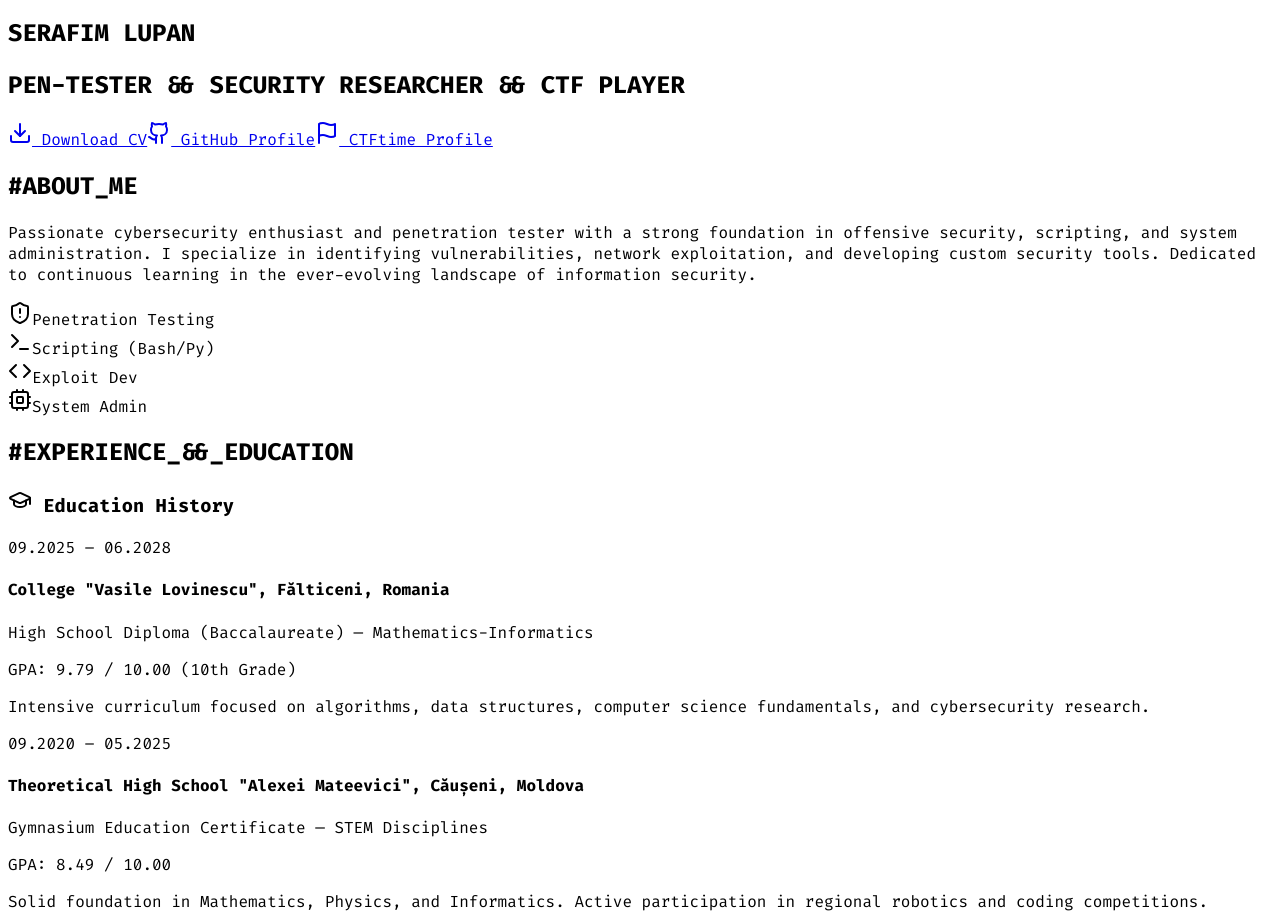
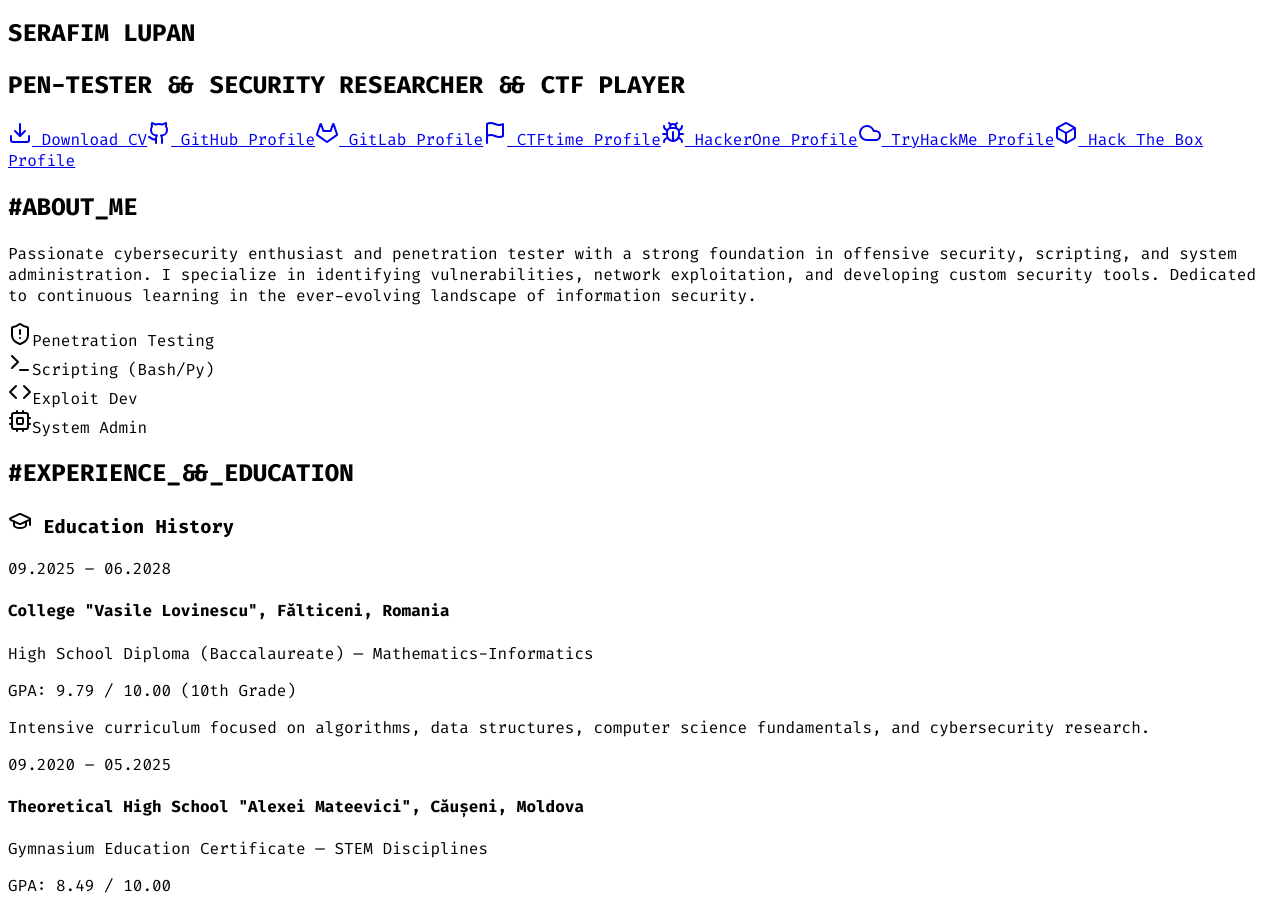
Before and after one commit to SerafimLupan/Serafim_Lupan-v2, a React (Vite) app in the folder client/: page / in a window 1280 px wide. Shown: the part 1020-1933 px from the top of the page. Built offline with nearby package versions, Linux system fonts and the light colour scheme; a web font is replaced by a local one.

Commit message:
Add profile buttons for various platforms

```diff
--- a/client/src/pages/Home.tsx
+++ b/client/src/pages/Home.tsx
@@ -149,10 +149,47 @@ const onSubmit = async (data: z.infer<typeof insertContactMessageSchema>) => {
               variant="outline"
               className="border-primary text-primary hover:bg-primary/10 rounded-none px-8 py-6 text-lg bg-transparent"
             >
+              <a href={siteData.about.gitlabUrl} target="_blank" rel="noopener noreferrer">
+                <Gitlab className="mr-2 h-5 w-5" /> GitLab Profile
+              </a>
+            </Button>
+              <Button
+              asChild
+              variant="outline"
+              className="border-primary text-primary hover:bg-primary/10 rounded-none px-8 py-6 text-lg bg-transparent"
+            >
               <a href={siteData.about.ctfTimeUrl} target="_blank" rel="noopener noreferrer">
                 <Flag className="mr-2 h-5 w-5" /> CTFtime Profile
               </a>
             </Button>
+              <Button
+              asChild
+              variant="outline"
+              className="border-primary text-primary hover:bg-primary/10 rounded-none px-8 py-6 text-lg bg-transparent"
+            >
+              <a href={siteData.about.hackerOneUrl} target="_blank" rel="noopener noreferrer">
+                <Bug className="mr-2 h-5 w-5" /> HackerOne Profile
+              </a>
+            </Button>
+              <Button
+              asChild
+              variant="outline"
+              className="border-primary text-primary hover:bg-primary/10 rounded-none px-8 py-6 text-lg bg-transparent"
+            >
+              <a href={siteData.about.tryHackMeUrl} target="_blank" rel="noopener noreferrer">
+                <Cloud className="mr-2 h-5 w-5" /> TryHackMe Profile
+              </a>
+            </Button>
+              <Button
+              asChild
+              variant="outline"
+              className="border-primary text-primary hover:bg-primary/10 rounded-none px-8 py-6 text-lg bg-transparent"
+            >
+              <a href={siteData.about.hackTheBoxUrl} target="_blank" rel="noopener noreferrer">
+                <Box className="mr-2 h-5 w-5" /> Hack The Box Profile
+              </a>
+            </Button>
+
             </motion.div>
           </div>
         </div>
```
